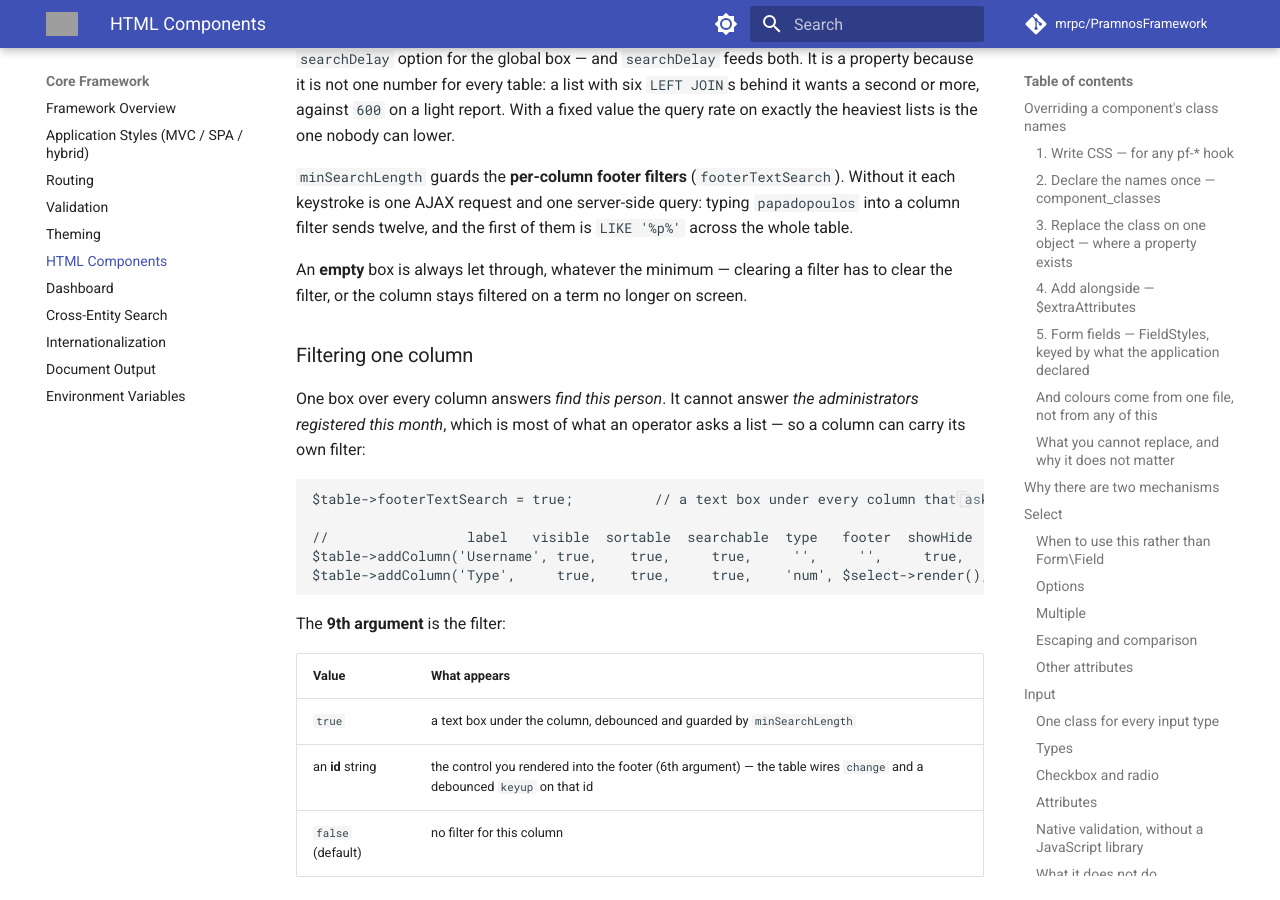
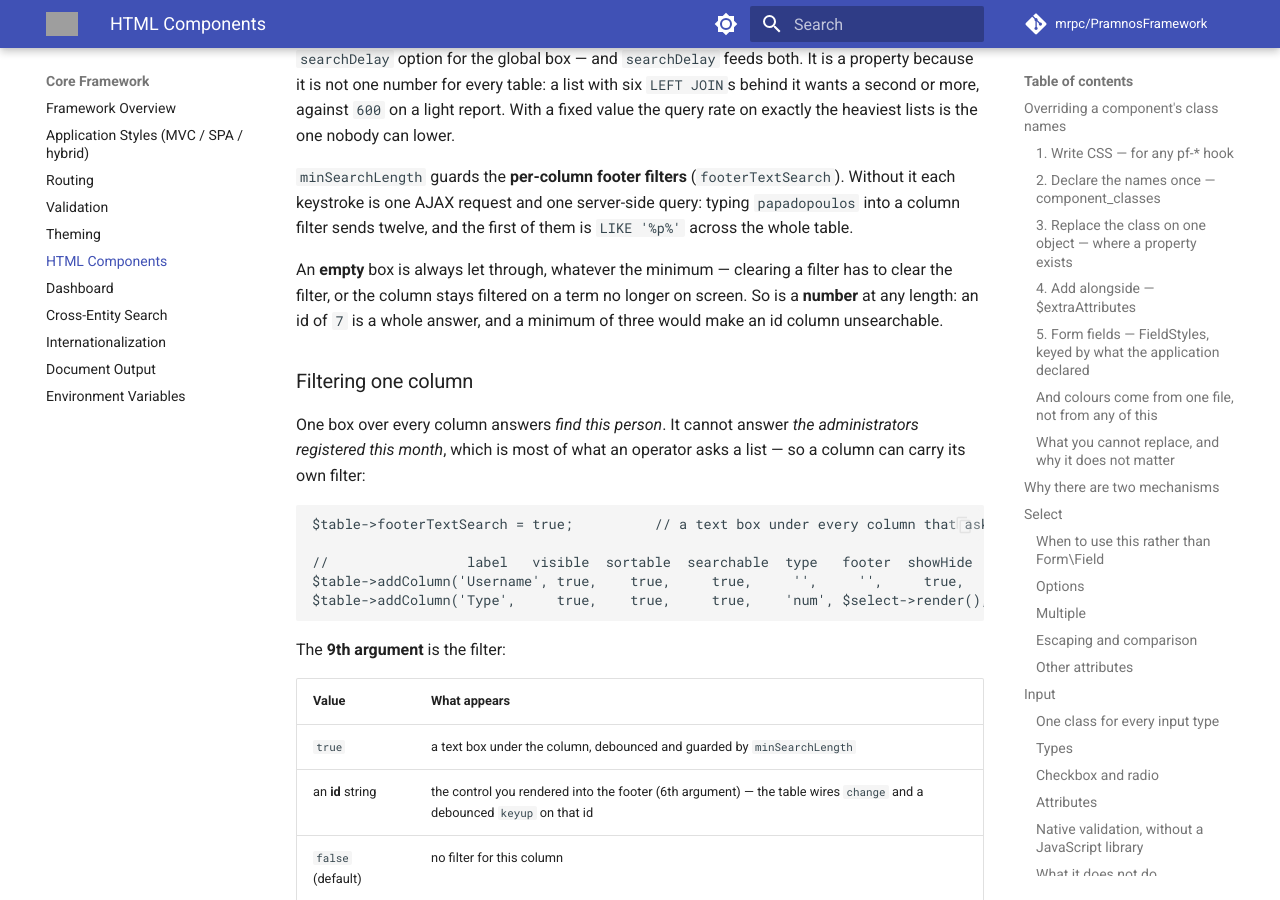
Before and after one commit to mrpc/PramnosFramework, an MkDocs documentation site: the page built from docs/Pramnos_Html_Components_Guide.md, in a window 1280 px wide and 900 px high, scrolled down 19156 px. Built offline with MkDocs 1.6.1 and Material for MkDocs 9.7.7, drawn with Linux system fonts in a browser that asks for light colours; comment, search, counter and statistics services are not loaded; grey boxes are pictures that could not be loaded.

Commit message:
feat(html): a number in a Datatable footer search filters at any length — the three-character minimum made id columns unsearchable

```diff
--- a/docs/Pramnos_Html_Components_Guide.md
+++ b/docs/Pramnos_Html_Components_Guide.md
@@ -836,7 +836,9 @@ each keystroke is one AJAX request and one server-side query: typing `papadopoul
 column filter sends twelve, and the first of them is `LIKE '%p%'` across the whole table.
 
 An **empty** box is always let through, whatever the minimum — clearing a filter has to clear
-the filter, or the column stays filtered on a term no longer on screen.
+the filter, or the column stays filtered on a term no longer on screen. So is a **number** at any
+length: an id of `7` is a whole answer, and a minimum of three would make an id column
+unsearchable.
 
 ### Filtering one column
 
```
Also changed, not shown: docs/version-history/posts/2026-10-15.md (+2 -0 lines), 2 other files.
